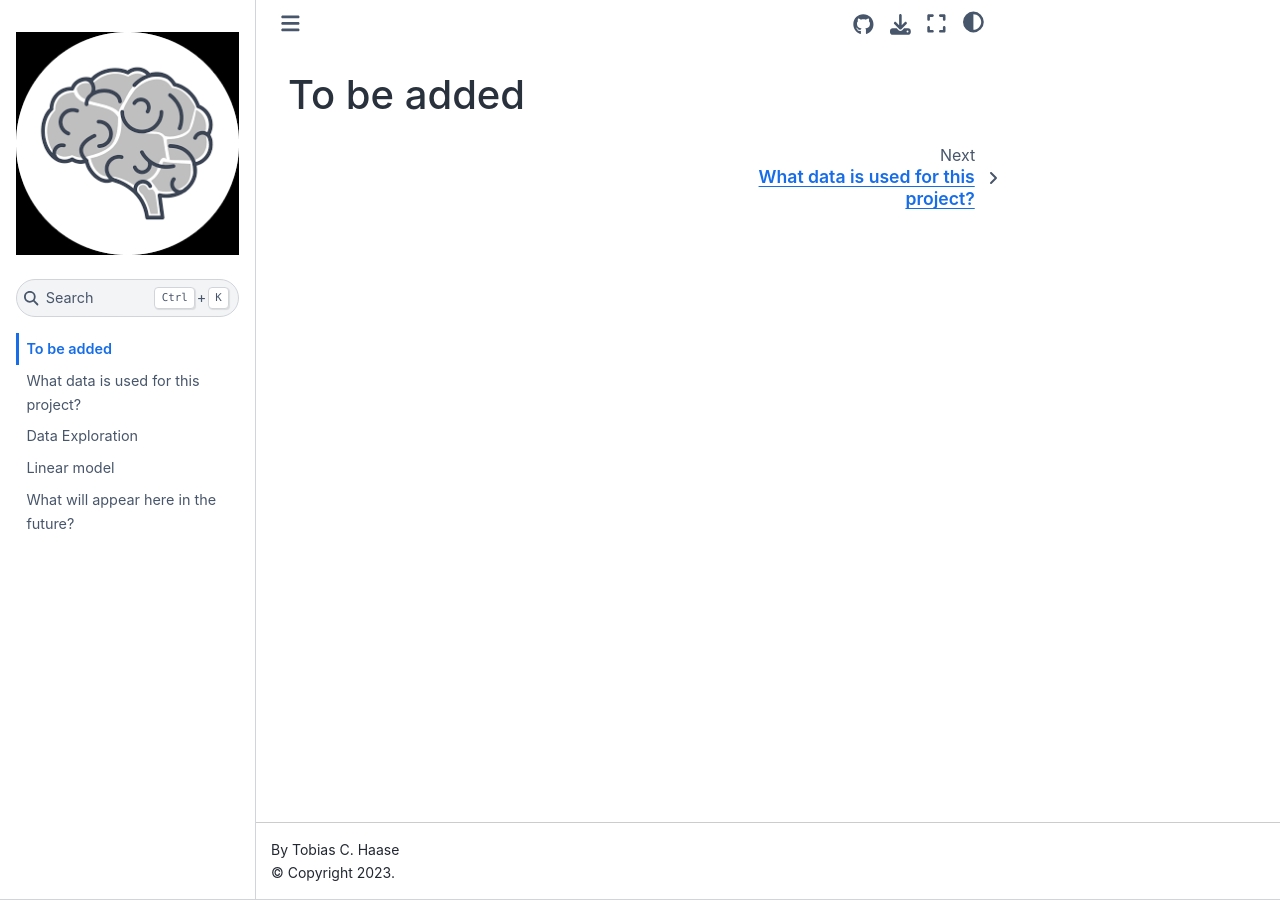
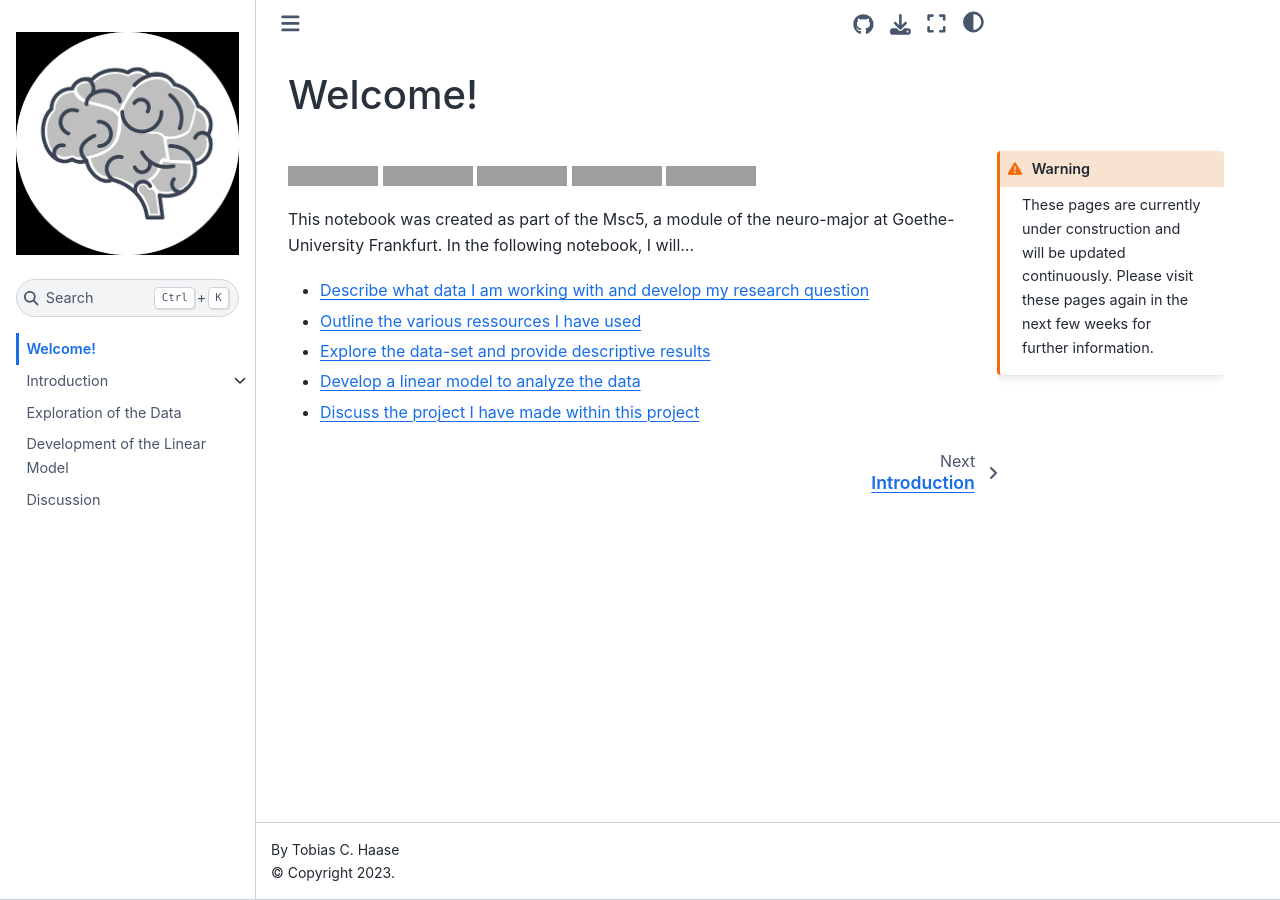
Before and after one commit to tchaase/research-internship-2022, a Jupyter Book: the page built from content/index.md, in a window 1280 px wide. Built offline with Jupyter Book 1.0.4 settings and Sphinx 7.4.7 and the Sphinx Book theme 1.1.4, drawn with Linux system fonts in a browser that asks for light colours; pages that are not in the unit, such as notebooks, are missing from menus; grey boxes are pictures that could not be loaded.

Commit message:
Changed the structure to make it more fitting for a jupyter-book

`````diff
--- a/content/index.md
+++ b/content/index.md
@@ -1 +1,23 @@
-# To be added
+# Welcome!
+
+```{margin}
+```{warning}
+These pages are currently under construction and will be updated continuously.
+Please visit these pages again in the next few weeks for further information.
+````
+<br/>
+
+[![Jupyter Book Badge](https://jupyterbook.org/badge.svg)](https://tchaase.github.io/research-internship-2022/#)
+[![GitHub size](https://img.shields.io/github/repo-size/tchaase/research-internship-2022)](https://github.com/repronim/OHBMEducation-2022/archive/master.zip)
+[![GitHub issues](https://img.shields.io/github/issues/tchaase/research-internship-2022?style=plastic)](https://github.com/tchaase/research-internship-2022/issues)
+[![GitHub PR](https://img.shields.io/github/issues-pr/tchaase/research-internship-2022)](https://github.com/tchaase/research-internship-2022/pulls)
+[![License](https://img.shields.io/github/license/tchaase/research-internship-2022)](https://github.com/tchaase/research-internship-2022)
+
+
+This notebook was created as part of the Msc5, a module of the neuro-major at Goethe-University Frankfurt. In the following notebook, I will...
+
+- [Describe what data I am working with and develop my research question](https://tchaase.github.io/research-internship-2022/markdown/data_set.html)
+- [Outline the various ressources I have used](https://tchaase.github.io/research-internship-2022/markdown/documentation.html)
+- [Explore the data-set and provide descriptive results](https://tchaase.github.io/research-internship-2022/code/data_exploration.html)
+- [Develop a linear model to analyze the data](https://tchaase.github.io/research-internship-2022/code/linear_model.html)
+- [Discuss the project I have made within this project](https://tchaase.github.io/research-internship-2022/markdown/discussion.html)
`````
Also changed, not shown: content/markdown/data_set.md (+6 -4 lines), content/markdown/discussion.md (+7 -3 lines), content/markdown/documentation.md (+14 -2 lines), content/code/data_exploration.ipynb, content/code/linear_model.ipynb, content/code/preprocessing.ipynb (added).
